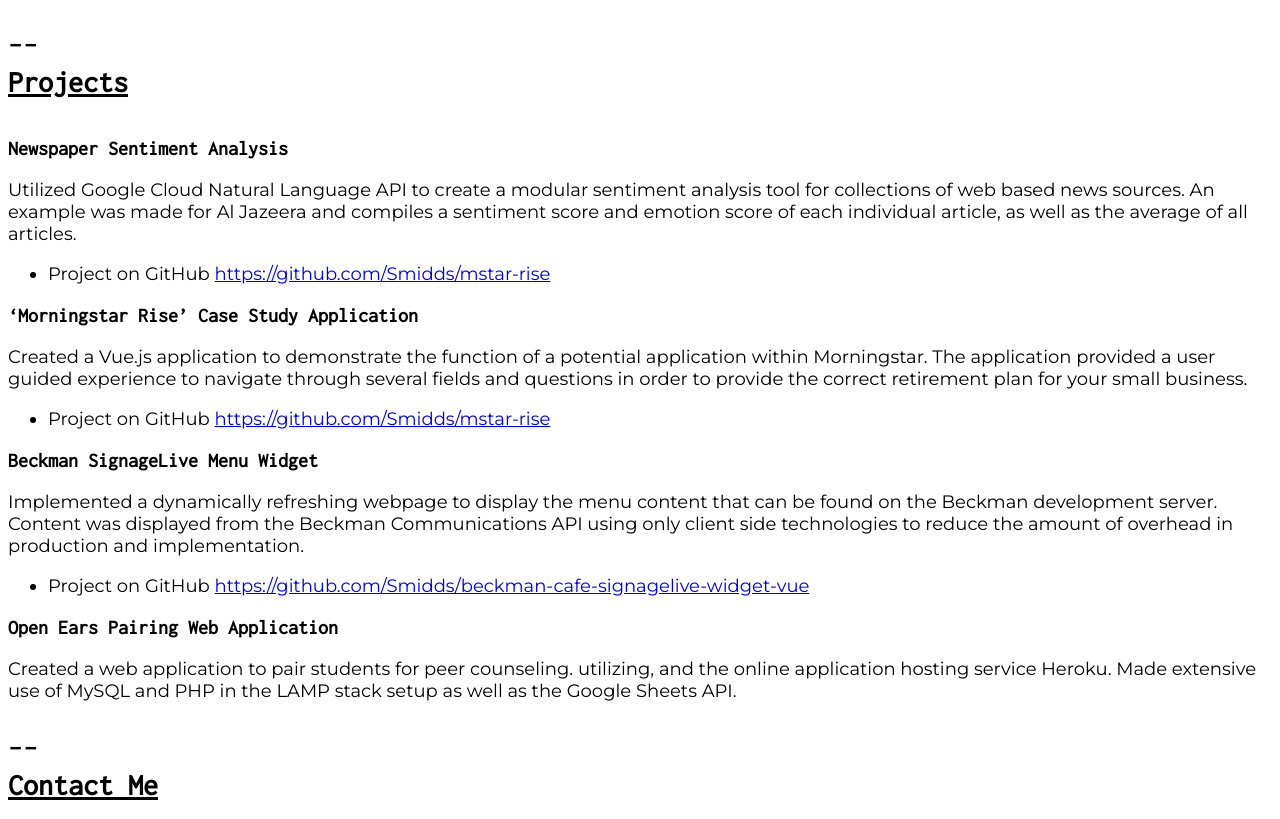
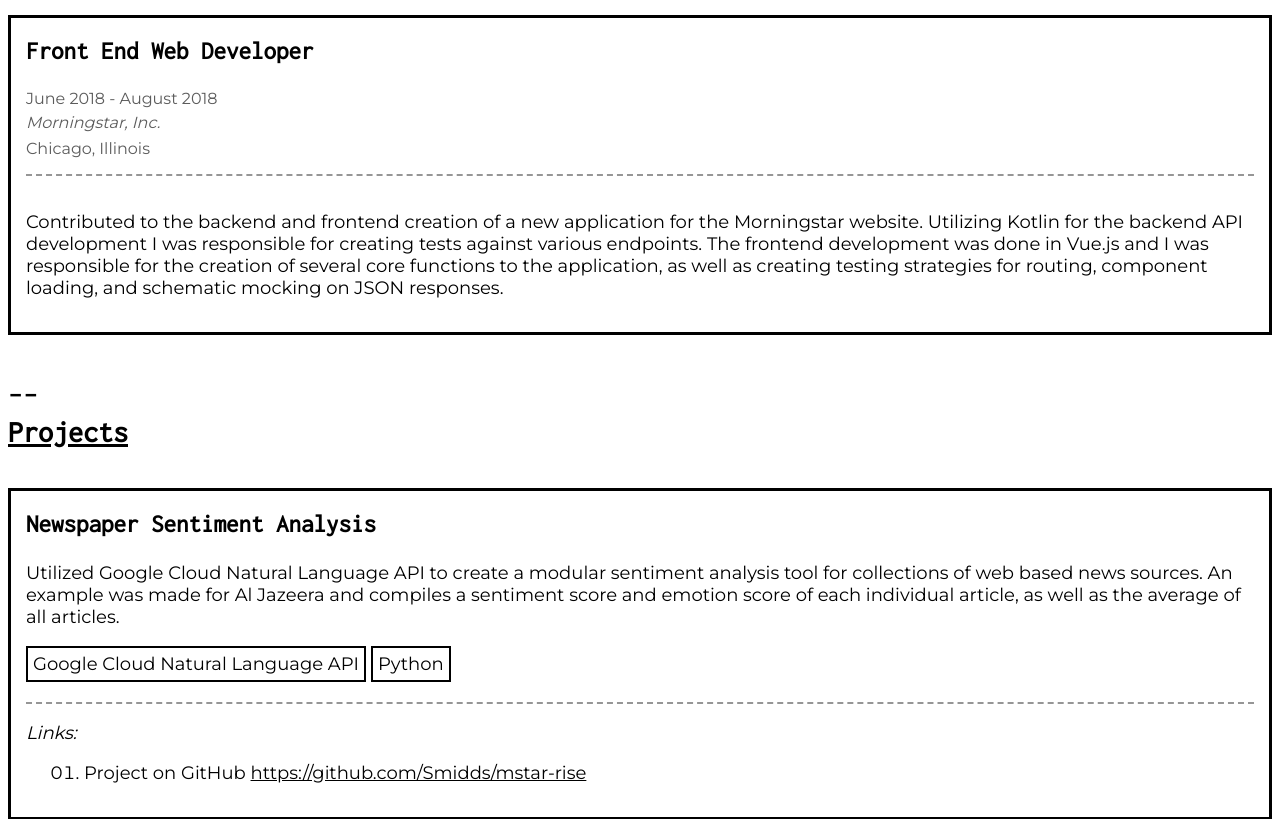
Before and after one commit to Smidds/personal-website, a Vue app: page / in a window 1280 px wide. Shown: the part 620-1439 px from the top of the page. Built offline with nearby package versions, Linux system fonts and the light colour scheme.

Commit message:
Refine mobile further

```diff
--- a/src/assets/main.css
+++ b/src/assets/main.css
@@ -1,8 +1,3 @@
-#app {
-  font-family: 'Montserrat', sans-serif;
-  font-size: 18px;
-}
-
 h1, h2, h3, h4, h5 {
   font-family: 'Inconsolata', monospace;
 }
@@ -16,7 +11,12 @@
 }
 
 h3 {
-  font-size: 20px;
+  font-size: 25px;
+}
+
+#app {
+  font-family: 'Montserrat', sans-serif;
+  font-size: 18px;
 }
 
 .section-header {
@@ -24,6 +24,10 @@
   margin: 0 0 40px 0;
 }
 
+.card-title {
+  margin-top: 5px;
+}
+
 @media screen and (max-width: 450px) {
   #app {
     margin: 18px;
--- a/src/components/Contact.vue
+++ b/src/components/Contact.vue
@@ -26,7 +26,7 @@
   }
 </script>
 
-<style scoped>
+<style lang="scss" scoped>
   .contact-button {
     display: block;
     text-decoration: none;
@@ -34,6 +34,11 @@
     border: 2px solid black;
     padding: 22px 0 22px 15px;
     margin-bottom: 15px;
+    box-shadow: 0 4px 4px 0 rgba(0,0,0,0.45),0 4px 4px 0 rgba(0,0,0,0.12);
+  }
+
+  .contact-button:hover {
+    background-color: #ffff4db3;
   }
 
   .contact-button:last-child {
--- a/src/components/Projects.vue
+++ b/src/components/Projects.vue
@@ -4,22 +4,28 @@
     <h2 class="section-header">
       Projects
     </h2>
-    <div v-for="project in projects" :key="project.id">
-      <h3 class="project-title">
+    <div v-for="project in projects" :key="project.id" class="project">
+      <h3 class="card-title">
         {{ project.title }}
       </h3>
       <div class="project-details">
         <p>
           {{ project.description }}
         </p>
-        <div class="project-links">
+        <div class="project-tags">
+          <span v-for="(tag, index) in project.tags" :key="index" class="project-tag">
+            {{ tag }}
+          </span>
+        </div>
+        <div class="project-links" v-if="project.relaventLinks.length > 0">
+          <p><i>Links:</i></p>
           <ul class="project-links__large">
-            <li v-for="link in project.relaventLinks" :key="link.id">
+            <li v-for="link in project.relaventLinks" :key="link.id" class="projects-link">
               {{ link.name }} <a :href="link.url">{{ link.url }}</a>
             </li>
           </ul>
           <ul class="project-links__small">
-            <li v-for="link in project.relaventLinks" :key="link.id">
+            <li v-for="link in project.relaventLinks" :key="link.id" class="projects-link">
               <a :href="link.url">{{ link.name }}</a>
             </li>
           </ul>
@@ -46,7 +52,51 @@
   }
 </script>
 
-<style scoped>
+<style lang="scss" scoped>
+  .card-title {
+    margin-top: 5px;
+  }
+
+  .project {
+    border: 3px solid black;
+    padding: 15px;
+    margin-bottom: 32px;
+  }
+
+  .projects-link {
+    margin: 0 0 18px 18px;
+  }
+
+  .projects-link a {
+    color: black;
+    text-decoration: underline;
+  }
+
+  .projects-link a:hover {
+    background-color: #ffff4db3;
+    text-decoration: none;
+  }
+
+  .project-links {
+    border-top: 2px dashed #969696;
+  }
+
+  .project-links__small, .project-links__large {
+    list-style: decimal-leading-zero;
+  }
+
+  .project-tag {
+    border: 2px solid black;
+    padding: 5px;
+    display: inline-block;
+    margin-right: 5px;
+    margin-bottom: 5px;
+  }
+
+  .project-tags {
+    margin-bottom: 15px;
+  }
+
   @media screen and (max-width: 450px) {
     .project-links__large {
       display: none;
--- a/src/components/Work.vue
+++ b/src/components/Work.vue
@@ -2,14 +2,16 @@
   <div id="work">
     <Divider />
     <h2 class="section-header">Work History</h2>
-    <div v-for="job in $options.work_history" :key="job.id">
-      <h3 class="job-title">
+    <div v-for="job in $options.work_history" :key="job.id" class="job">
+      <h3 class="card-title">
         {{ job.title }}
       </h3>
       <div class="job-details">
-        <span class="job-details__start-date"> {{ job.startDate }} </span>
-        <span class="job-details__end-date"> {{ job.endDate }} </span>
-        <span class="job-details__company-name"> {{ job.company }} </span>
+        <div class="job-details__dates">
+          <span class="job-details__start-date"> {{ get_date(job.startDate) }} - </span>
+          <span class="job-details__end-date"> {{ get_date(job.endDate) }} </span>
+        </div>
+        <span class="job-details__company-name"> <i>{{ job.company }}</i> </span>
         <span class="job-details__company-location"> {{ job.location }} </span>
       </div>
       <p class="job-description">
@@ -23,14 +25,51 @@
   import work_history_json from '../assets/work_history.json';
   import Divider from './Divider'
 
+  var date_conversion = ['January', 'February', 'March', 'April', 'May', 'June', 'July', 'August', 'September', 'October', 'November', 'December']
+
   export default {
     name: 'Work',
     components: {
       Divider
     },
+    methods: {
+      get_date: (date_str) => {
+        if (date_str === '') {
+          return 'Present'
+        }
+
+        var new_date = new Date(date_str);
+        var month_str = date_conversion[new_date.getMonth()];
+        month_str += ` ${new_date.getFullYear()}`
+        return month_str;
+      }
+    },
     work_history: work_history_json
   }
 </script>
 
-<style scoped>
+<style lang="scss" scoped>
+  .job {
+    border: 3px solid black;
+    padding: 15px;
+    margin-bottom: 32px;
+  }
+
+  .job-details__company-name {
+    padding-left: 15px;
+    display: block;
+    text-indent: -15px;
+  }
+
+  .job-details {
+    margin-bottom: 35px;
+    border-bottom: 2px dashed #969696;
+    padding-bottom: 15px;
+  }
+
+  .job-details > * {
+    font-size: 16px;
+    margin-bottom: 5px;
+    color: #5c5c5c;
+  }
 </style>
```
Also changed, not shown: src/assets/projects.json (line endings or trailing spaces).
